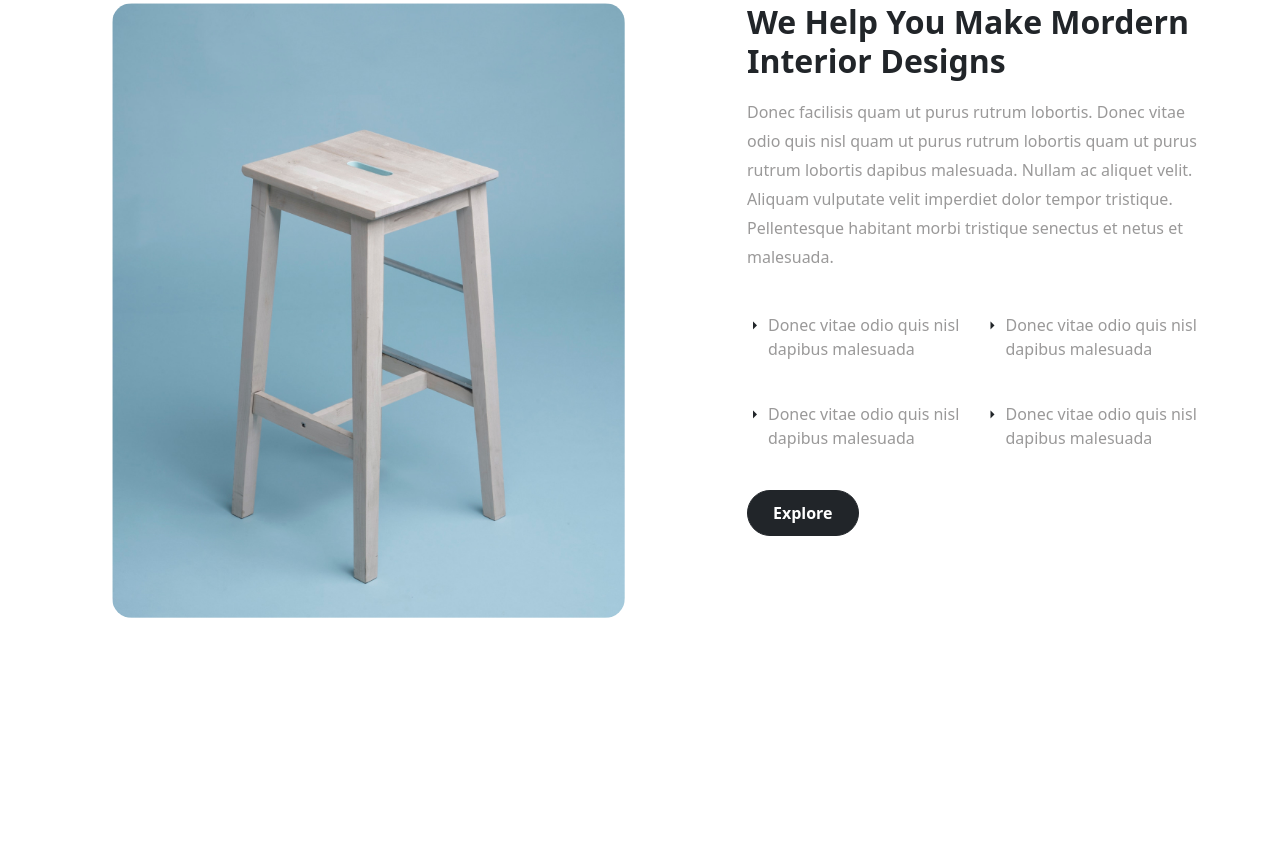
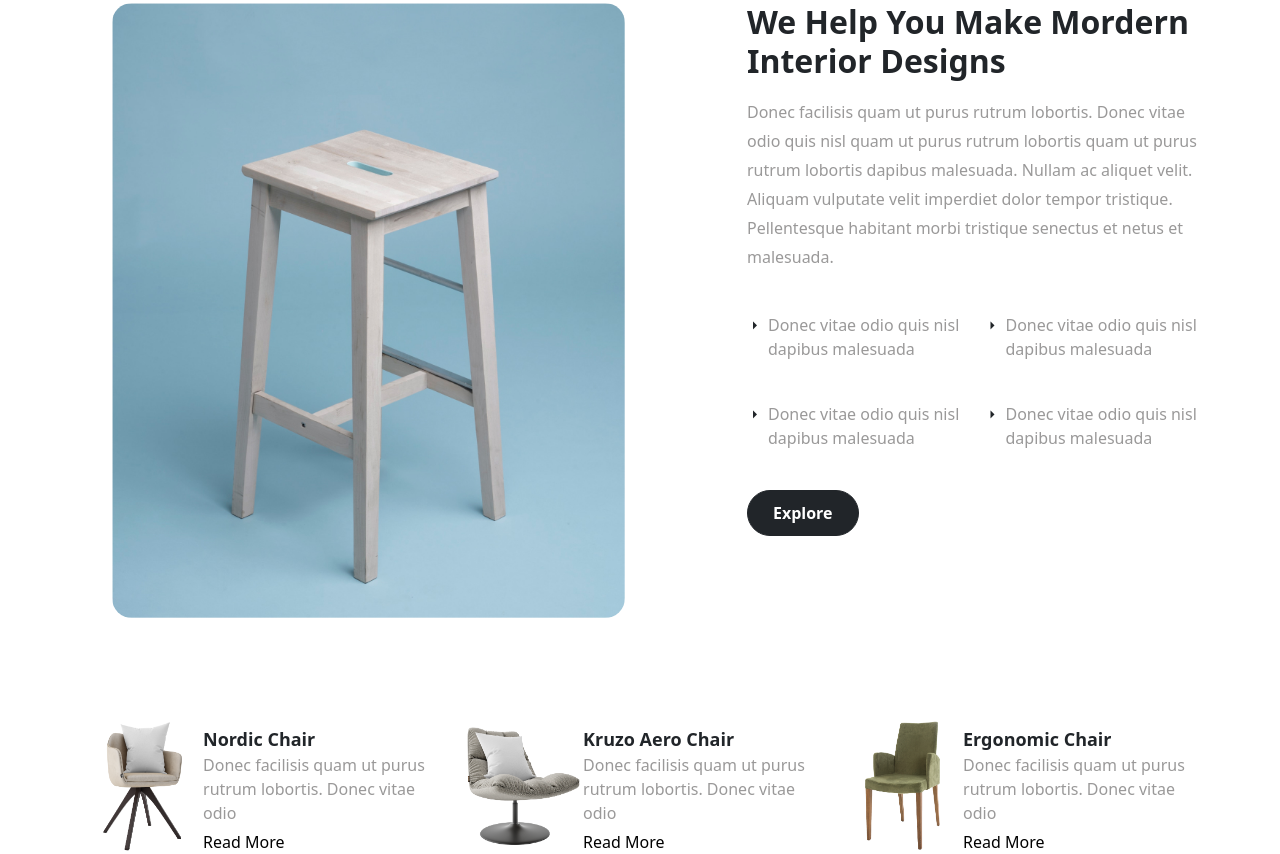
Before and after one commit to saadawan109/furni-project, a plain HTML site: page index.html in a window 1280 px wide. Shown: the part 1969-2823 px from the top of the page. Before the commit the page ends 2587 px from the top, so only its background shows below. Drawn offline with nearby package versions, Linux system fonts and the light colour scheme.

Commit message:
3 Coloums Chair
Add 3 Coloums in a row. Each Coloum contain a pic and text.

```diff
--- a/index.html
+++ b/index.html
@@ -197,12 +197,15 @@
 
                 <div class="col-md-7">
 
-                        <img src="./images/img-grid-3.jpg" class="img-interior_design" alt="">
+                    <img src="./images/img-grid-3.jpg" class="img-interior_design" alt="">
 
                 </div>
                 <div class="col-md-5">
                     <h2 class="interior-heading">We Help You Make Mordern Interior Designs</h2>
-                    <p class="interior-para">Donec facilisis quam ut purus rutrum lobortis. Donec vitae odio quis nisl quam ut purus rutrum lobortis quam ut purus rutrum lobortis dapibus malesuada. Nullam ac aliquet velit. Aliquam vulputate velit imperdiet dolor tempor tristique. Pellentesque habitant morbi tristique senectus et netus et malesuada.</p>
+                    <p class="interior-para">Donec facilisis quam ut purus rutrum lobortis. Donec vitae odio quis nisl
+                        quam ut purus rutrum lobortis quam ut purus rutrum lobortis dapibus malesuada. Nullam ac aliquet
+                        velit. Aliquam vulputate velit imperdiet dolor tempor tristique. Pellentesque habitant morbi
+                        tristique senectus et netus et malesuada.</p>
                     <div class="row">
                         <div class="col-md-6">
                             <div class="interior-txt">
@@ -240,6 +243,47 @@
 
     </div>
 
+    <!-- 3 Coloums Chair -->
+
+    <div class="chairs_coloum">
+        <div class="container">
+            <div class="row">
+
+                <div class="col-md-4">
+                    <div class="img_txt">
+                        <img class="coloum_chair" src="./images/product-1.png" alt="">
+                        <div class="txt_withchair">
+                            <p class="chair-name m-0">Nordic Chair</p>
+                            <p class="text-coloum_chair">Donec facilisis quam ut purus rutrum lobortis. Donec vitae odio </p>
+                            <a class="chairs_coloum_link" href="#">Read More</a>
+                        </div>
+                    </div>
+                </div>
+                <div class="col-md-4">
+                    <div class="img_txt">
+                        <img class="coloum_chair" src="./images/product-2.png" alt="">
+                        <div class="txt_withchair">
+                            <p class="chair-name m-0">Kruzo Aero Chair</p>
+                            <p class="text-coloum_chair">Donec facilisis quam ut purus rutrum lobortis. Donec vitae odio </p>
+                            <a class="chairs_coloum_link" href="#">Read More</a>
+                        </div>
+                    </div>
+                </div>
+                <div class="col-md-4">
+                    <div class="img_txt">
+                        <img class="coloum_chair" src="./images/product-3.png" alt="">
+                        <div class="txt_withchair">
+                            <p class="chair-name m-0">Ergonomic Chair</p>
+                            <p class="text-coloum_chair">Donec facilisis quam ut purus rutrum lobortis. Donec vitae odio </p>
+                            <a class="chairs_coloum_link" href="#">Read More</a>
+                        </div>
+                    </div>
+                </div>
+
+            </div>
+        </div>
+    </div>
+
 
 
     <script src="https://cdn.jsdelivr.net/npm/bootstrap@5.3.3/dist/js/bootstrap.bundle.min.js"
--- a/style.css
+++ b/style.css
@@ -152,3 +152,27 @@
     color: rgb(154, 153, 153);
     padding-left: 5px;
 }
+
+/* Chairs Coloum */
+
+.chairs_coloum{
+    margin-top: 100px;
+}
+.txt_withchair{
+    padding-top: 8px;
+}
+.img_txt{
+    display: flex;
+}
+.coloum_chair{
+    width: 34%;
+}
+.text-coloum_chair{
+    color: rgb(154, 153, 153);
+    margin-bottom: 5px;
+}
+.chairs_coloum_link{
+    color: black;
+    text-decoration: none;
+
+}
```
